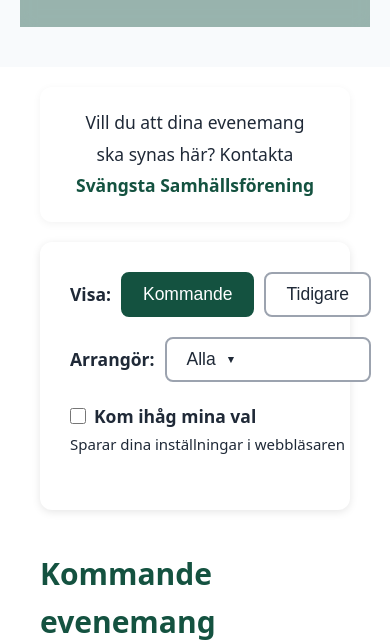
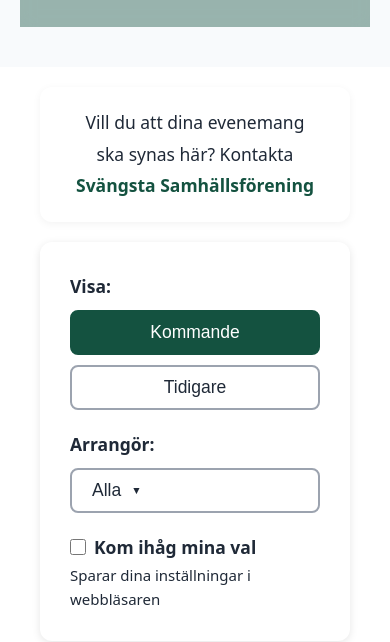
Before and after one commit to mrnagydavid/svangsta-hemsidan, a website: page src/evenemang.html in a window 390 px wide. Shown: the part 466-1108 px from the top of the page. Drawn offline with Linux system fonts and the light colour scheme.

Commit message:
chore: some improvements for large font settings

```diff
--- a/src/evenemang.html
+++ b/src/evenemang.html
@@ -458,22 +458,25 @@
           flex-direction: row;
           align-items: center;
           gap: 0.5rem;
+          flex-wrap: wrap;
         }
 
         .filter-group label {
-          text-align: left;
+          flex-basis: 100%;
         }
 
         .filter-group:first-child button {
-          flex: 1;
+          flex: 1 1 auto;
         }
 
         .filter-group .organizer-dropdown {
-          flex: 1;
+          flex: 1 1 auto;
+          position: static;
         }
 
         .filter-group .organizer-toggle {
           width: 100%;
+          white-space: normal;
         }
 
         .remember-group {
@@ -483,7 +486,13 @@
           gap: 0.1rem;
         }
 
+        .remember-label,
+        .remember-hint {
+          max-width: 100%;
+        }
+
         .organizer-popover {
+          top: auto;
           left: 0;
           right: 0;
           min-width: unset;
--- a/src/styles/main.css
+++ b/src/styles/main.css
@@ -21,6 +21,9 @@
   --font-xl: 2rem; /* 40px - h2, section headers */
   --font-2xl: 2.5rem; /* 50px - h1, page titles */
   --font-3xl: 3.5rem; /* 70px - hero elements */
+  --font-lg-px: 24px; /* px equivalent, immune to user font settings */
+  --font-xl-px: 32px;
+  --font-3xl-px: 56px;
 }
 
 * {
@@ -178,6 +181,7 @@
   left: 0;
   bottom: 0;
   width: min(400px, 85vw);
+  overflow: hidden;
   background: linear-gradient(
     180deg,
     rgba(255, 255, 255, 0.88),
```
Also changed, not shown: src/index.html (+3 -3 lines).
